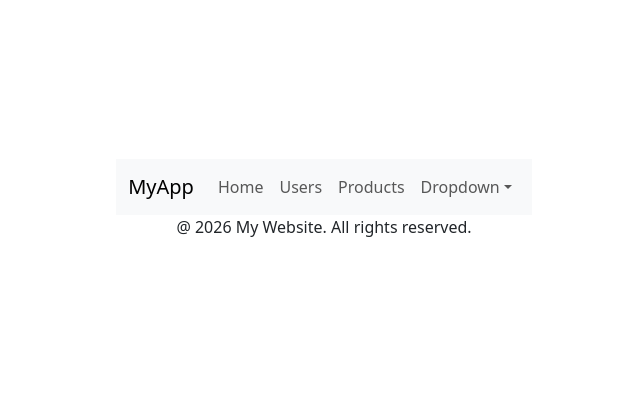
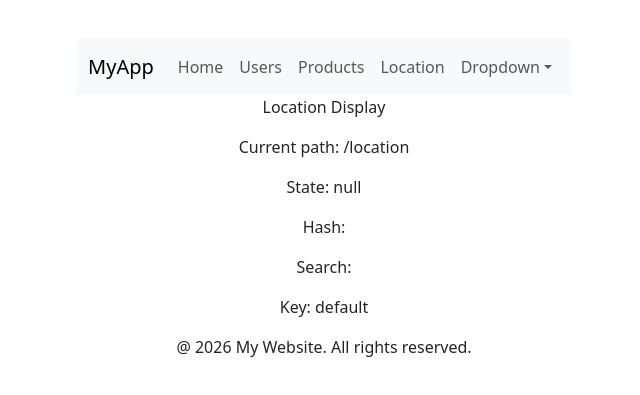
Before and after one commit to tungtq123/reactjs-demo-se1943, a React (Vite) app: page /location in a window 1280 px wide. Shown: the part 193-588 px from the top of the page, without its empty margins (316-956 px from the left). Built offline with nearby package versions, Linux system fonts and the light colour scheme.

Commit message:
LocationDisplay

```diff
--- a/src/App.jsx
+++ b/src/App.jsx
@@ -15,6 +15,7 @@ import Dashboard from "./components/Dashboard";
 import DashboardMessage from "./components/DashboardMessage";
 import Header from "./components/Header";
 import UserList from "./components/UserList";
+import LocationDisplay from "./components/LocationDisplay";
 
 export const ThemeContext = React.createContext("light");
 // luu data vao useContext cho phep truy cap vao kho du lieu chung tu cac components,
@@ -64,6 +65,7 @@ function App() {
         </Route>
         <Route path="/login" element={<LoginForm />} />
         <Route path="/profile" element={<Profile />} />
+        <Route path="/location" element={<LocationDisplay />} />
       </Routes>
       <footer className="footer">
         <p>@ 2026 My Website. All rights reserved.</p>
--- /dev/null
+++ b/src/components/LocationDisplay.jsx
@@ -0,0 +1,21 @@
+import { useEffect } from "react";
+import { useLocation } from "react-router-dom";
+
+const LocationDisplay = () => {
+  const location = useLocation();
+
+  useEffect(() => {
+    console.log(location.pathname);
+  }, [location]);
+  return (
+    <div>
+      <p>Location Display</p>
+      <p>Current path: {location.pathname}</p>
+      <p>State: {JSON.stringify(location.state)}</p>
+      <p>Hash: {location.hash}</p>
+      <p>Search: {location.search}</p>
+      <p>Key: {location.key}</p>
+    </div>
+  );
+};
+export default LocationDisplay;
--- a/src/components/NavbarSample.jsx
+++ b/src/components/NavbarSample.jsx
@@ -37,6 +37,15 @@ const NavbarSample = () => {
             >
               Products
             </Nav.Link>
+            <Nav.Link
+              as={Link}
+              to="/location?id=123"
+              className={({ isActive }) =>
+                `nav-link ${isActive ? "active fw-bold" : ""}`
+              }
+            >
+              Location
+            </Nav.Link>
             <NavDropdown title="Dropdown" id="basic-nav-dropdown">
               <NavDropdown.Item as={Link} to="/dashboard">
                 Dashboard
--- a/src/components/UserList.jsx
+++ b/src/components/UserList.jsx
@@ -45,6 +45,9 @@ const UserList = () => {
               <td>{user.email}</td>
               <td>
                 <Link to={`/users/${user.id}`}>View</Link>
+                <Link to={`/location?id=${user.id}`} state={{ user: "john" }}>
+                  Location
+                </Link>
               </td>
             </tr>
           ))}
--- a/src/main.jsx
+++ b/src/main.jsx
@@ -1,11 +1,13 @@
-import { StrictMode } from 'react'
-import { createRoot } from 'react-dom/client'
-import './index.css'
-import App from './App.jsx'
-import { BrowserRouter } from 'react-router-dom'
+import { StrictMode } from "react";
+import { createRoot } from "react-dom/client";
+import "./index.css";
+import App from "./App.jsx";
+import { BrowserRouter } from "react-router-dom";
 
-createRoot(document.getElementById('root')).render(
-  <BrowserRouter>
-    <App />
-  </BrowserRouter>,
-)
+createRoot(document.getElementById("root")).render(
+  <StrictMode>
+    <BrowserRouter>
+      <App />
+    </BrowserRouter>
+  </StrictMode>
+);
```
